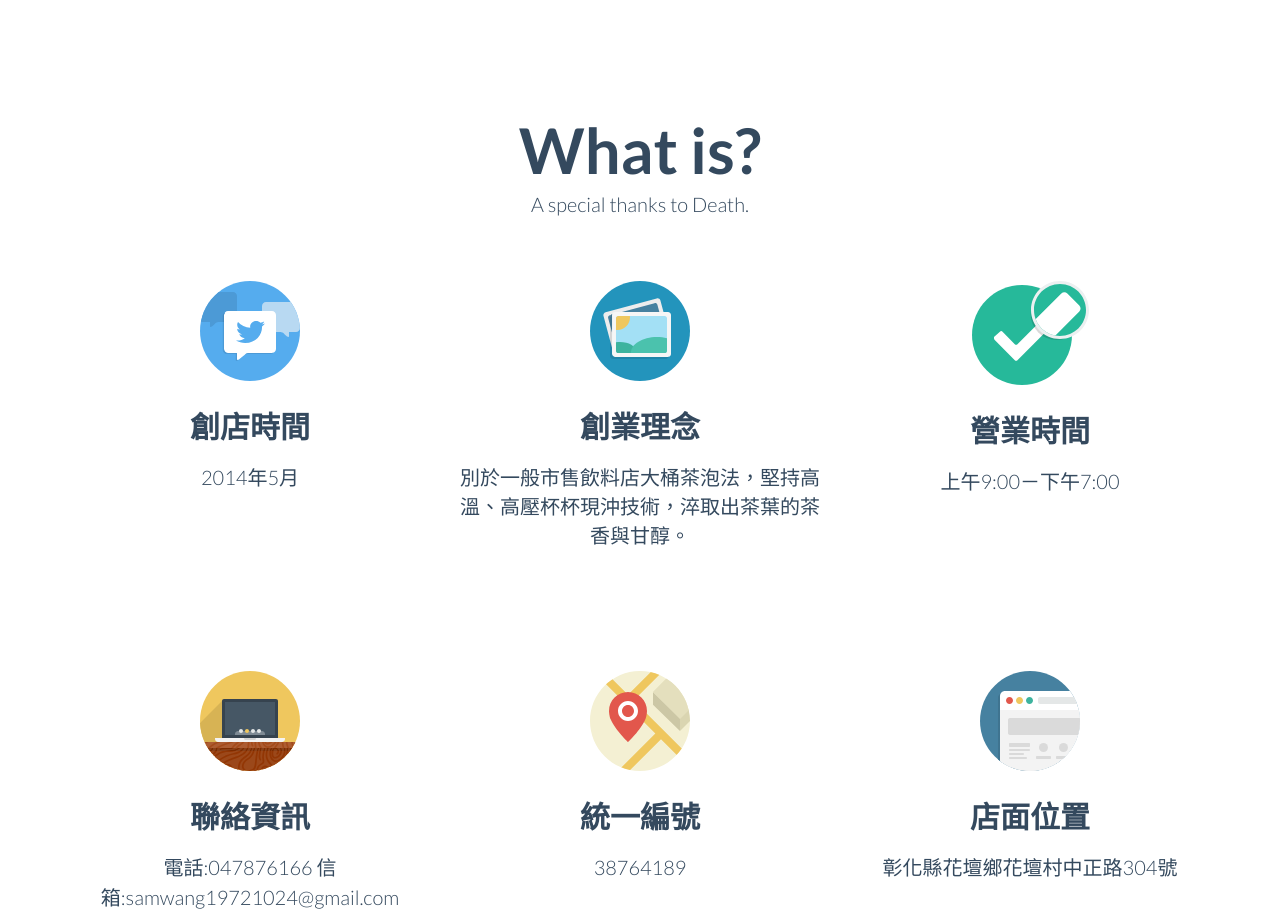
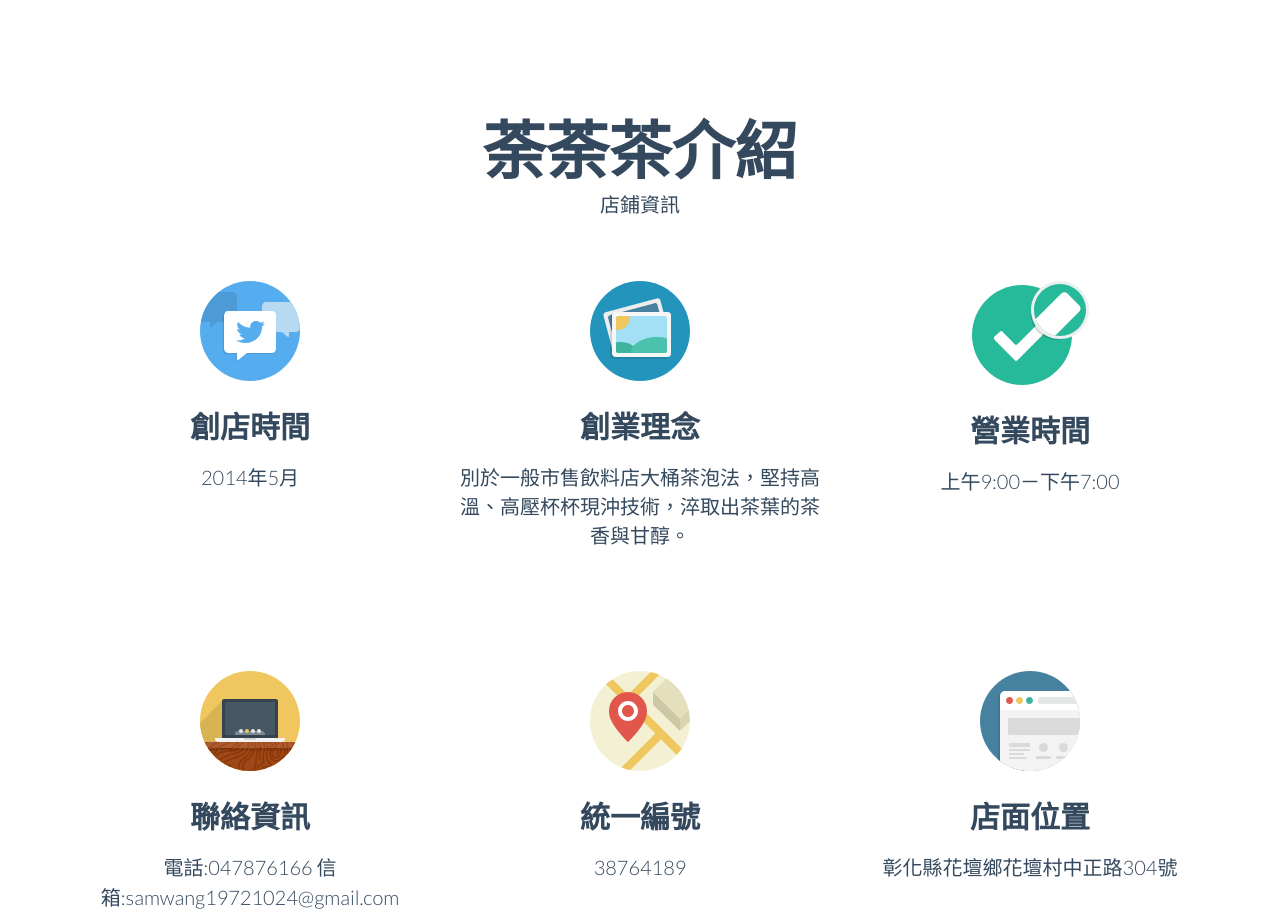
Before and after one commit to Hsuan02/01, a plain HTML site: page index.html in a window 1280 px wide. Shown: the part 865-1782 px from the top of the page. Drawn offline with Linux system fonts and the light colour scheme.

Commit message:
Update index.html

```diff
--- a/index.html
+++ b/index.html
@@ -108,8 +108,8 @@
 		<div class="container">
 
 			<div class="col-md-6 col-md-offset-3 text-center wrap_title">
-				<h2>What is?</h2>
-				<p class="lead" style="margin-top:0">A special thanks to Death.</p>
+				<h2>荼荼茶介紹</h2>
+				<p class="lead" style="margin-top:0">店鋪資訊</p>
 
 			</div>
 
@@ -144,7 +144,7 @@
 				<div class="col-sm-4  wow fadeInDown text-center">
 				  <img class="rotate" src="img/icon/laptop.svg" alt="Generic placeholder image">
 				  <h3>聯絡資訊</h3>
-				  <p class="lead">電話:047876166  信箱:samwang19721024@gmail.com Facebook:荼荼茶 現沖專賣店</p>
+				  <p class="lead">電話:047876166   信箱:samwang19721024@gmail.com Facebook:荼荼茶 現沖專賣店</p>
 				 <!-- <p><a class="btn btn-embossed btn-primary view" role="button">View Details</a></p> -->
 				</div><!-- /.col-lg-4 -->
 
```
